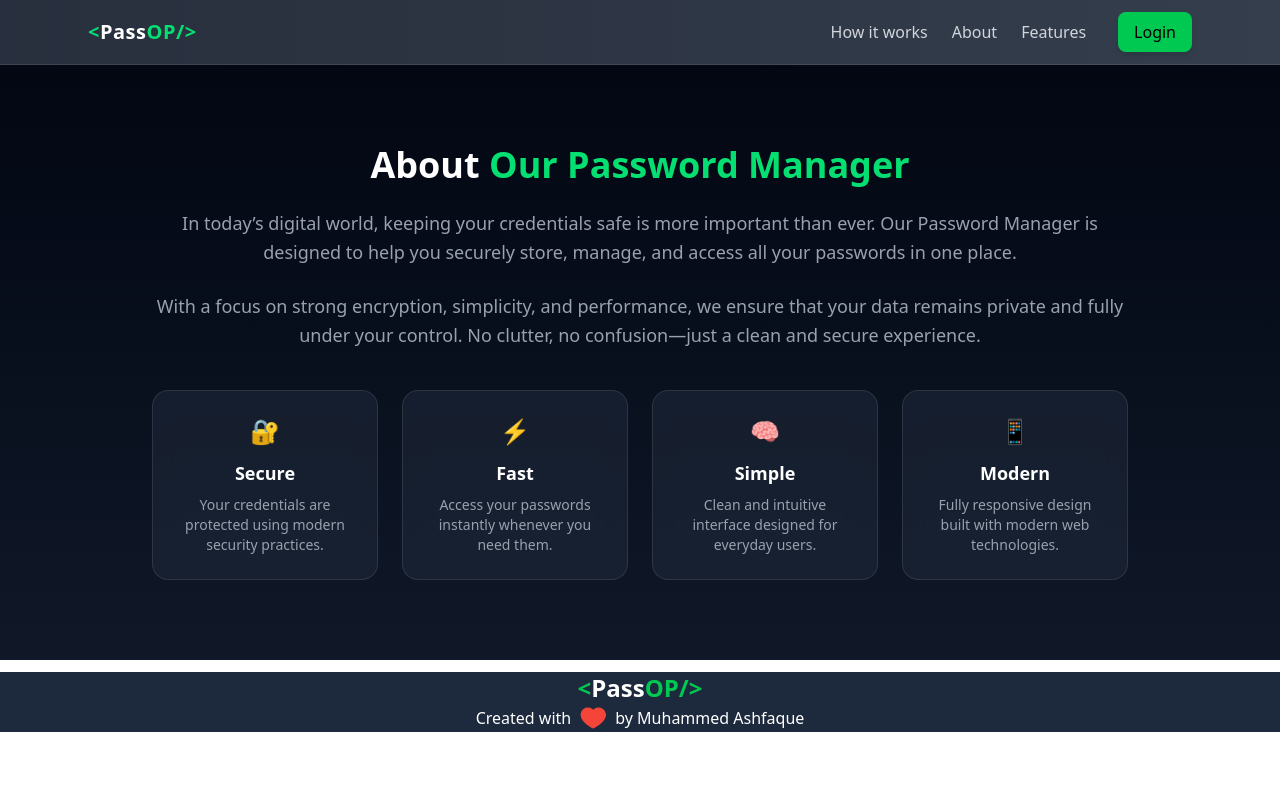
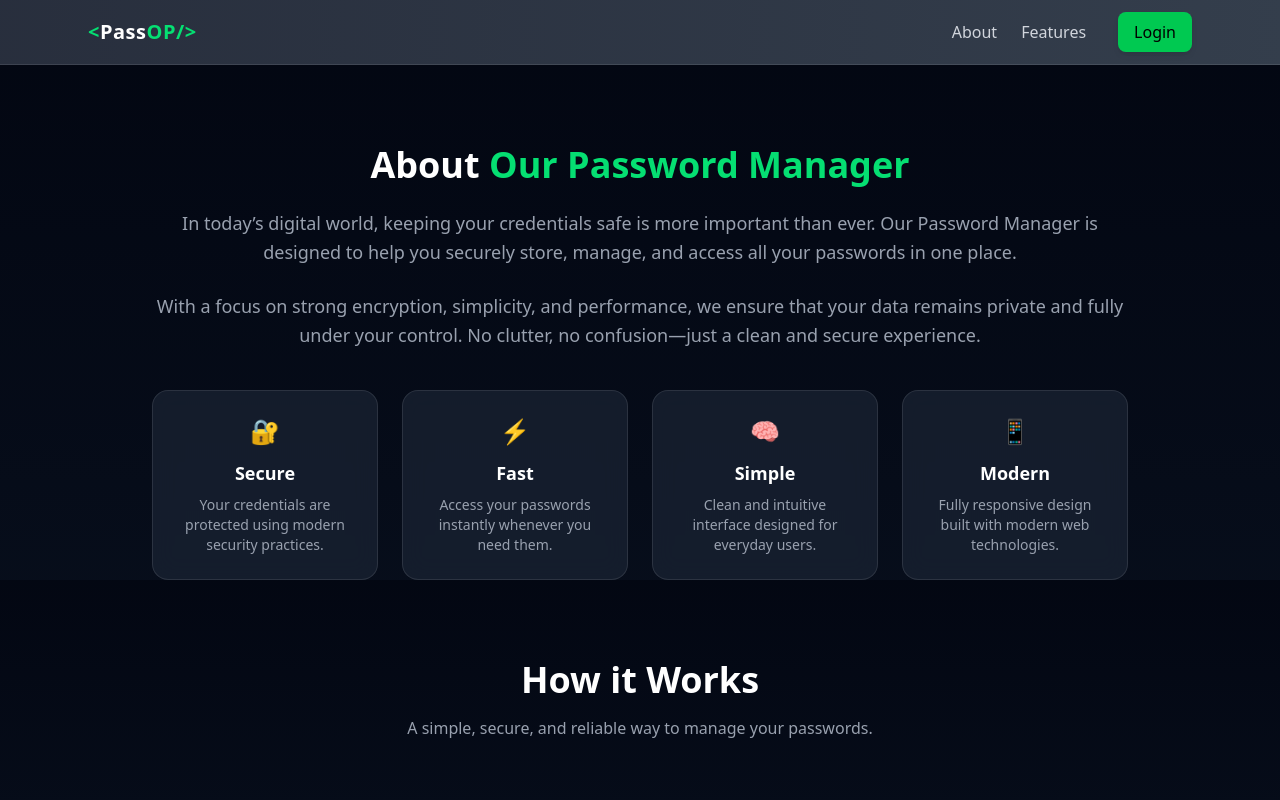
Before and after one commit to MuhammedAshfaque/Credential-Manager, a React (Vite) app in the folder Frontend/: page /about in a window 1280 px wide. Shown: the top 800 px of the page. Built offline with nearby package versions, Linux system fonts and the light colour scheme.

Commit message:
Pages edited

```diff
--- a/Frontend/src/App.jsx
+++ b/Frontend/src/App.jsx
@@ -22,7 +22,6 @@ function App() {
           <Route path='/login' element={<Login/>}></Route>
           <Route path='/about' element={<About/>}></Route>
           <Route path='/features' element={<Features/>}></Route>
-          <Route path='/how-it-works' element={<HowItWorks/>}></Route>
         </Routes>
         <Footer/>
      </div>
--- a/Frontend/src/components/Footer.jsx
+++ b/Frontend/src/components/Footer.jsx
@@ -2,7 +2,7 @@ import React from 'react'
 
 const Footer = () => {
     return (
-        <div className='bg-slate-800 text-white flex flex-col justify-center items-center w-full my-3'>
+        <div className='bg-slate-800 text-white flex flex-col justify-center items-center w-full'>
             <div className="logo font-bold text-white text-2xl">
                 <span className='text-green-500'> &lt;</span>
                 <span>Pass</span><span className='text-green-500'>OP/&gt;</span>
--- a/Frontend/src/components/Navbar.jsx
+++ b/Frontend/src/components/Navbar.jsx
@@ -60,18 +60,6 @@ const Navbar = () => {
 
       {/* Nav Links */}
       <div className="flex gap-6">
-        {["How it works"].map((item) => (
-          <button
-            key={item}
-            onClick={() => navigate(`/how-it-works`)}
-            className="relative text-gray-300 hover:text-green-400 transition
-                       after:absolute after:left-0 after:-bottom-1 after:h-[2px]
-                       after:w-0 after:bg-green-400 after:transition-all
-                       hover:after:w-full cursor-pointer"
-          >
-            {item}
-          </button>
-        ))}
         {["About", "Features"].map((item) => (
           <button
             key={item}
--- a/Frontend/src/pages/About.jsx
+++ b/Frontend/src/pages/About.jsx
@@ -1,3 +1,5 @@
+import HowItWorks from "./HowItWorks";
+
 const About = () => {
   return (
     <section className="py-20 bg-gradient-to-b from-gray-950 to-gray-900 text-white">
@@ -63,6 +65,7 @@ const About = () => {
 
         </div>
       </div>
+      <HowItWorks/>
     </section>
   );
 };
--- a/Frontend/src/pages/HowItWorks.jsx
+++ b/Frontend/src/pages/HowItWorks.jsx
@@ -37,12 +37,12 @@ const steps = [
 const HowItWorks = () => {
   return (
     <section className="py-20 bg-gradient-to-b from-gray-950 to-gray-900 text-white">
-      <div className="max-w-6xl mx-auto px-6">
+      <div className="max-w-6xl mx-auto px-4">
 
         {/* Heading */}
         <div className="text-center mb-16">
           <h2 className="text-3xl md:text-4xl font-bold">
-            How <span className="text-green-400">PassOP</span> Works
+            How it Works
           </h2>
           <p className="mt-4 text-gray-400 max-w-2xl mx-auto">
             A simple, secure, and reliable way to manage your passwords.
```
